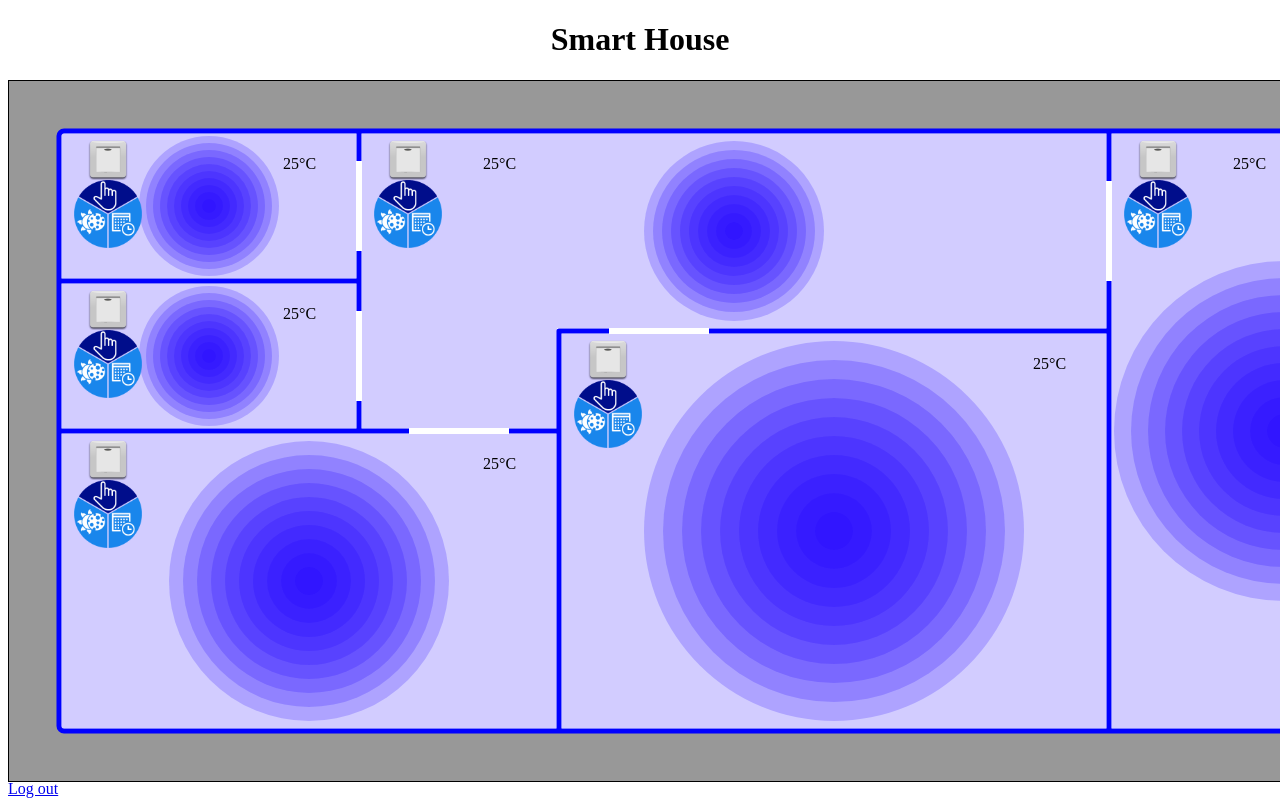
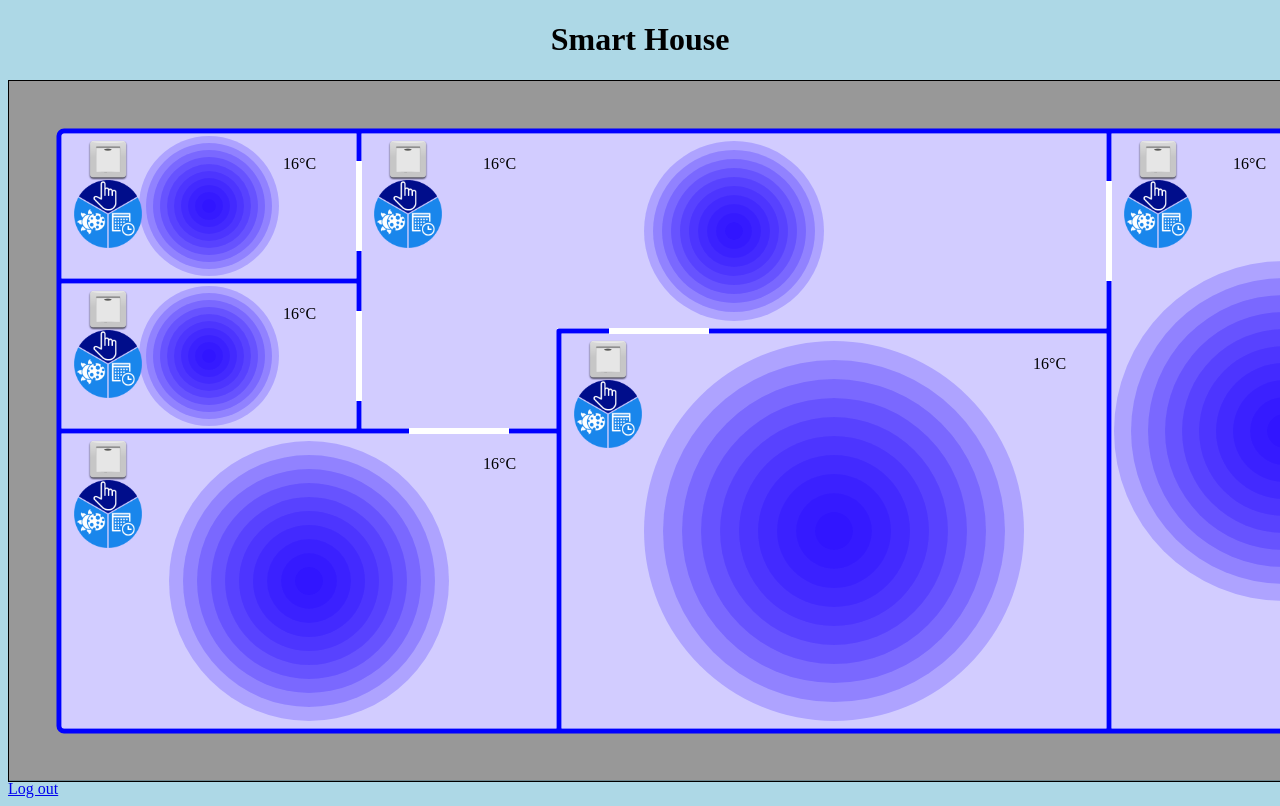
Before and after one commit to KonstantinDigital/mhdevSmartHouse, a Django app: template smartHouseApp/templates/index.html in a window 1280 px wide; the page is wider, and only the part inside the window is pictured. Run offline with Django 3.2, Linux system fonts and the light colour scheme; the template is opened without the code that fills it, so the values that code supplies are empty.

Commit message:
29.07.2021-11:00-onWork

```diff
--- a/smartHouseApp/static/css/style.css
+++ b/smartHouseApp/static/css/style.css
@@ -1,5 +1,5 @@
 body {
-    background-color: white;
+    background-color: lightblue;
 }
 
 h1 {
@@ -8,6 +8,7 @@ h1 {
 
 .containerCanvas {
     position: relative;
+    background-color: white;
     text-align: center;
     width: 1500px;
     height: 700px;
--- a/smartHouseApp/static/js/script.js
+++ b/smartHouseApp/static/js/script.js
@@ -190,12 +190,12 @@ let old4Color = "32, 0, 255, 0.2";
 let old5Color = "32, 0, 255, 0.2";
 let old6Color = "32, 0, 255, 0.2";
 
-let old1temperature = 15;
-let old2temperature = 15;
-let old3temperature = 15;
-let old4temperature = 15;
-let old5temperature = 15;
-let old6temperature = 15;
+let old1temperature = 16;
+let old2temperature = 16;
+let old3temperature = 16;
+let old4temperature = 16;
+let old5temperature = 16;
+let old6temperature = 16;
 
 function dataReload() {
     $.ajax({
--- a/smartHouseApp/templates/index.html
+++ b/smartHouseApp/templates/index.html
@@ -35,12 +35,12 @@
                 <input id="conditSpMode" type="radio" name="conditMode">
             {% endif %}
 
-            <p id="temp1now">25&#176;C</p>
-            <p id="temp2now">25&#176;C</p>
-            <p id="temp3now">25&#176;C</p>
-            <p id="temp4now">25&#176;C</p>
-            <p id="temp5now">25&#176;C</p>
-            <p id="temp6now">25&#176;C</p>
+            <p id="temp1now">16&#176;C</p>
+            <p id="temp2now">16&#176;C</p>
+            <p id="temp3now">16&#176;C</p>
+            <p id="temp4now">16&#176;C</p>
+            <p id="temp5now">16&#176;C</p>
+            <p id="temp6now">16&#176;C</p>
 
             <input type="image" id="light1on" src="static/images/lightOff.png" alt="вкл1">
             <input type="image" id="light2on" src="static/images/lightOff.png" alt="вкл2">
```
